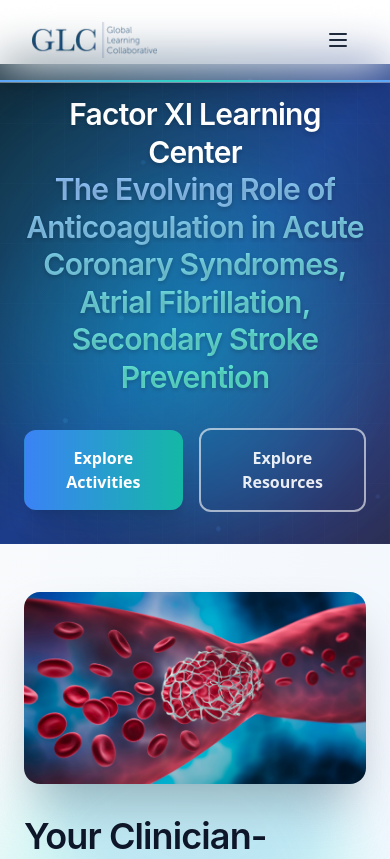
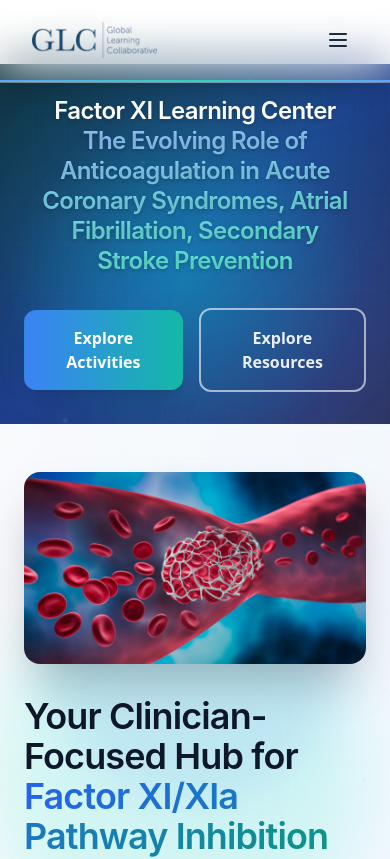
Before and after one commit to dylancobb2525/factor_xi, a Next.js app: page / in a window 390 px wide. Shown: the top 859 px of the page. Built offline with nearby package versions, Linux system fonts and the light colour scheme.

Commit message:
Fix hero title responsive sizing to prevent cutoff on all screen resolutions

```diff
--- a/src/components/Hero.tsx
+++ b/src/components/Hero.tsx
@@ -157,9 +157,9 @@ export function Hero() {
             initial={{ opacity: 0, y: 30 }}
             animate={{ opacity: 1, y: 0 }}
             transition={{ duration: 0.8, delay: 0.4 }}
-            className="text-center"
+            className="text-center max-w-6xl mx-auto px-4"
           >
-            <h1 className="heading-font text-3xl sm:text-4xl lg:text-5xl xl:text-6xl font-bold text-white leading-tight text-shadow-md">
+            <h1 className="heading-font text-2xl sm:text-3xl md:text-3xl lg:text-4xl xl:text-5xl 2xl:text-5xl font-bold text-white leading-tight text-shadow-md">
               Factor XI Learning Center
               <br />
               <span className="bg-gradient-to-r from-blue-300 to-teal-300 bg-clip-text text-transparent">
```
